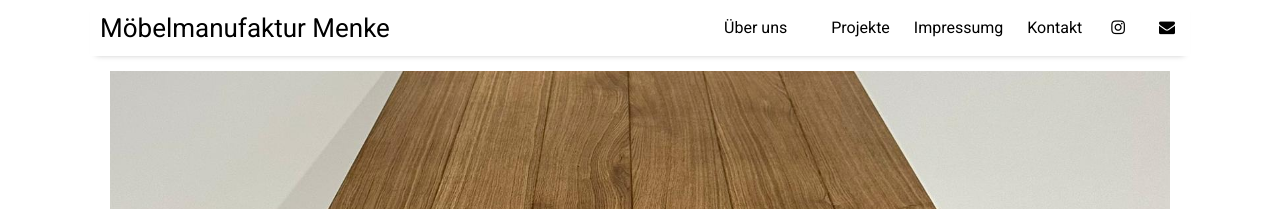
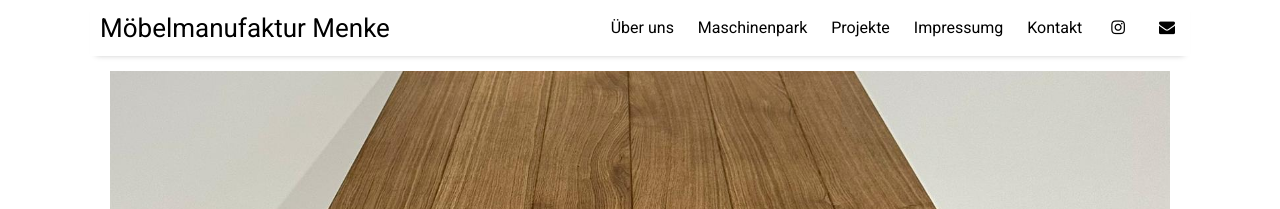
Before and after one commit to MoebelmanufakturMenke/Homepage, a Jekyll site: the page built from index.html, in a window 1280 px wide. Shown: the top 209 px of the page. Built offline with Jekyll 4.4.1, drawn with Linux system fonts in a browser that asks for light colours; nearby versions of some CDN libraries; the list of posts is cut into pages by our own code.

Commit message:
Maschinenpark ... jetzt aber

```diff
--- a/_data/settings.yml
+++ b/_data/settings.yml
@@ -8,7 +8,7 @@ google-ID: '' # Example: 'UA-112060364-2'
 
 menu:
 - {name: 'Über uns', url: 'company'}
-- - {name: 'Maschinenpark', url: 'tools'}
+- {name: 'Maschinenpark', url: 'tools'}
 - {name: 'Projekte', url: 'documentation'}
 - {name: 'Impressumg', url: 'imprint'}
 - {name: 'Kontakt', url: 'contact'}
```
